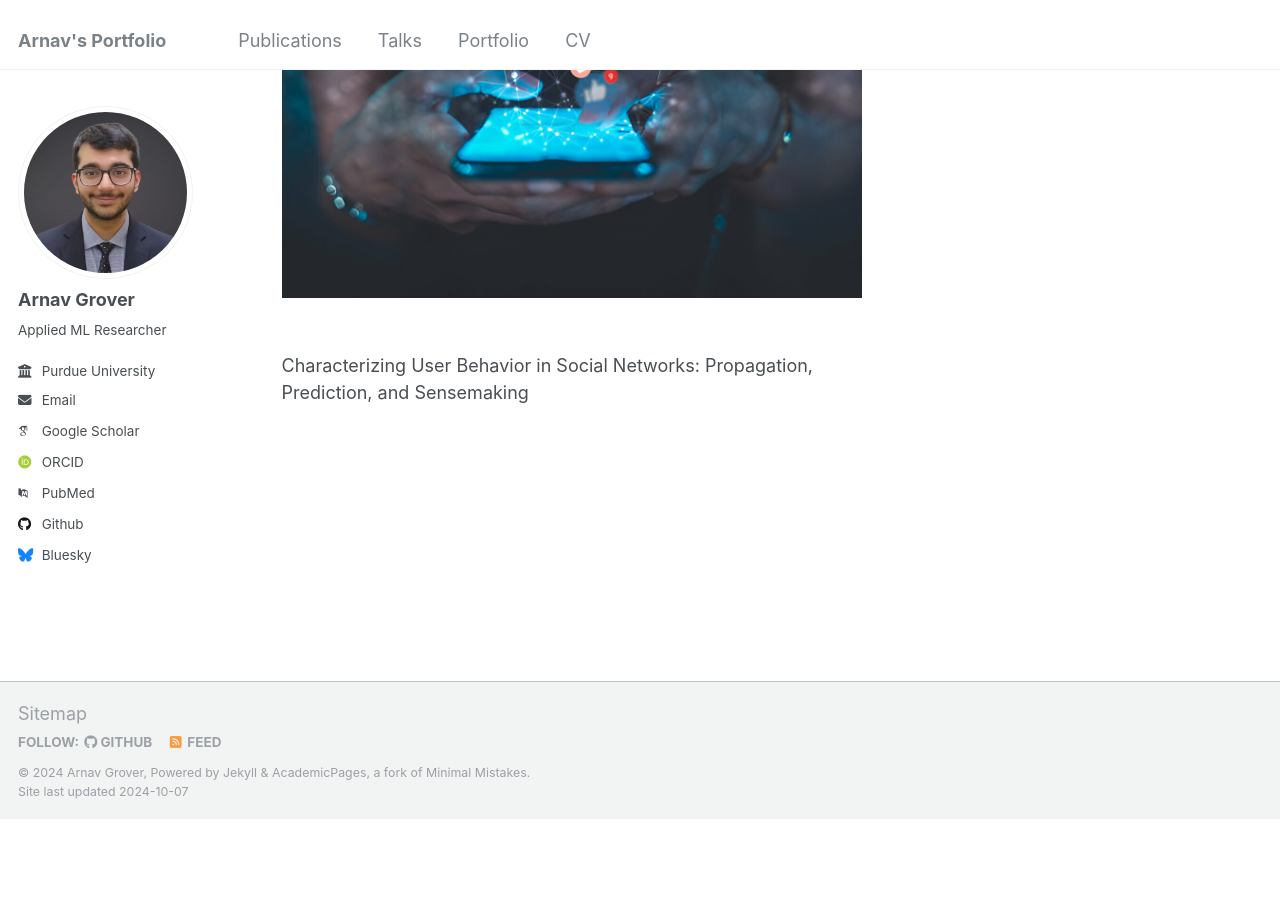
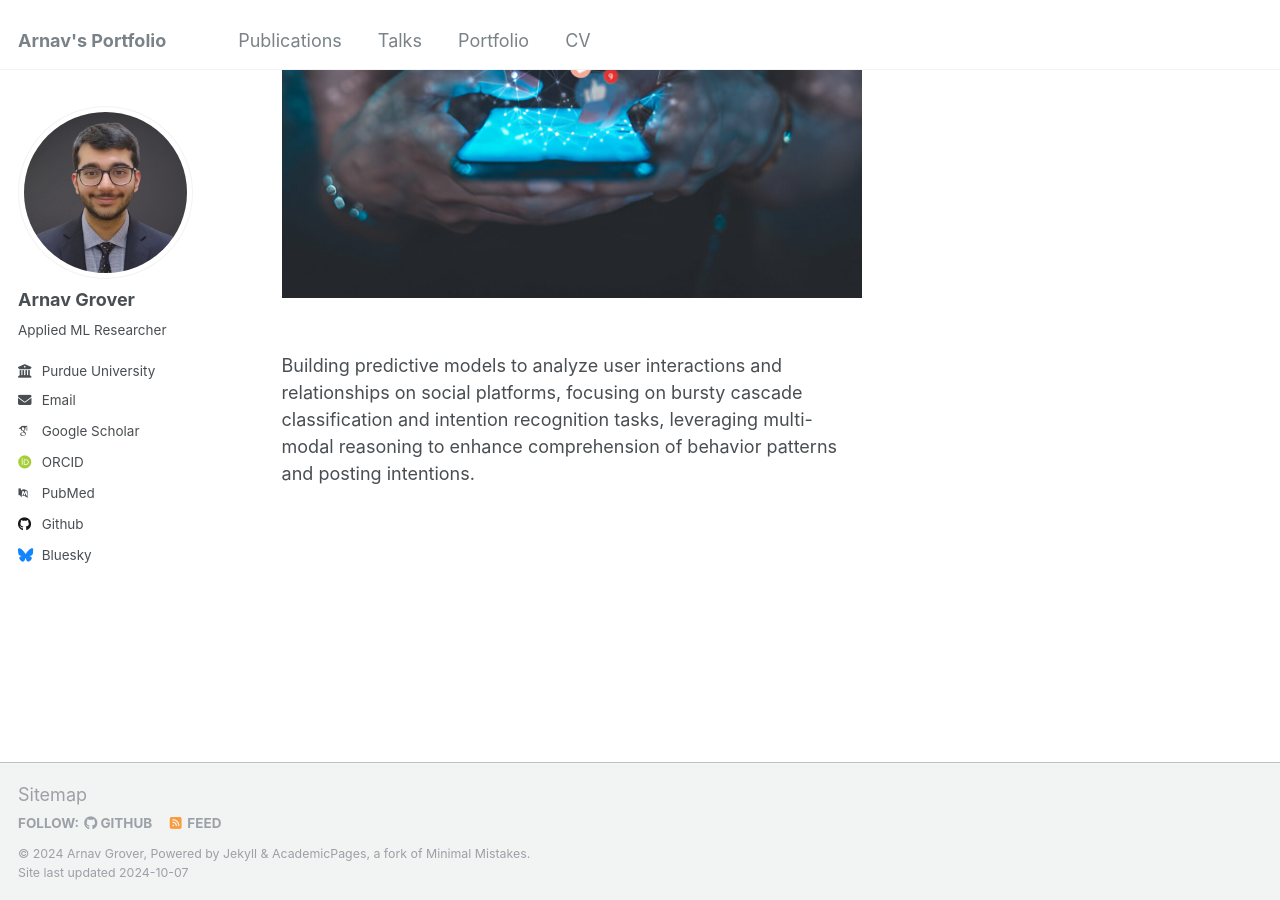
Before and after one commit to Arnav-Gr0ver/Arnav-Gr0ver.github.io, a Jekyll site: the page built from _pages/portfolio.html, in a window 1280 px wide and 900 px high, scrolled down 1711 px. Built offline with Jekyll 4.4.1, drawn with Linux system fonts in a browser that asks for light colours; some web fonts are replaced; before the commit the page ends 2530 px from its top, so only the background shows below that.

Commit message:
Update IEEE_BigData-Cup-2024.md

```diff
--- a/_portfolio/IEEE_BigData-Cup-2024.md
+++ b/_portfolio/IEEE_BigData-Cup-2024.md
@@ -1,6 +1,6 @@
 ---
 title: "IEEE - BigData Cup 2024"
-excerpt: "<img src='/images/IEEE_BigData-2024-Cover_Img.jpg'><br><br/><br>Characterizing User Behavior in Social Networks: Propagation, Prediction, and Sensemaking<br/>"
+excerpt: "<img src='/images/IEEE_BigData-2024-Cover_Img.jpg'><br><br/><br>Building predictive models to analyze user interactions and relationships on social platforms, focusing on bursty cascade classification and intention recognition tasks, leveraging multi-modal reasoning to enhance comprehension of behavior patterns and posting intentions.<br/>"
 collection: portfolio
 ---
 
```
